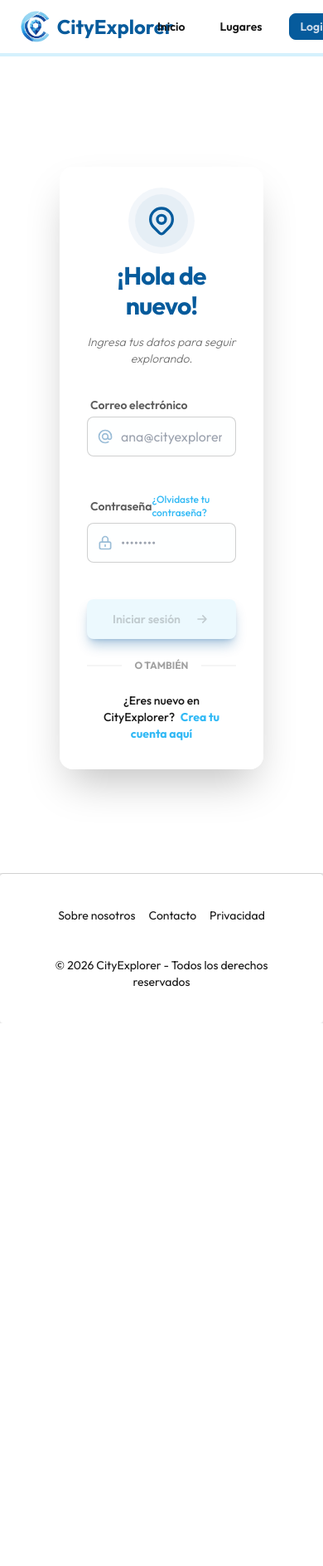
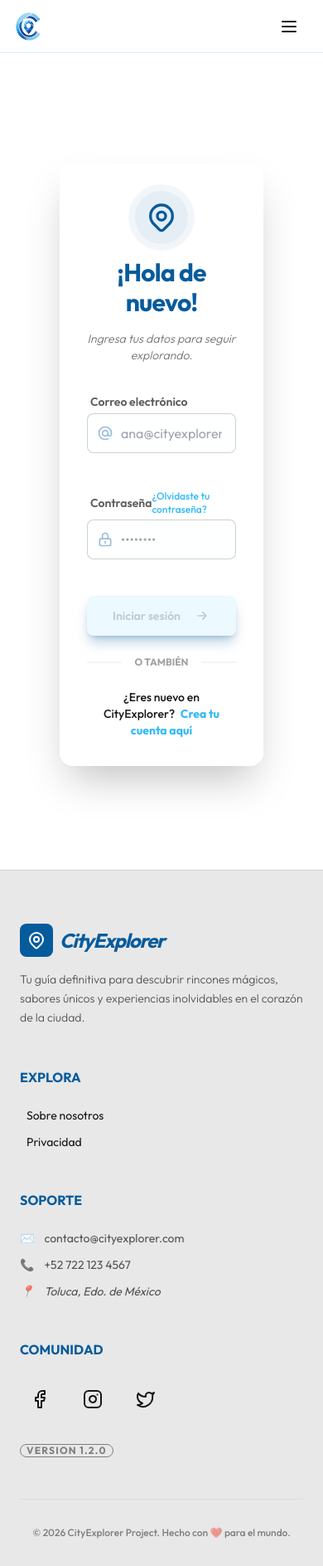
Before and after one commit to Sant25A/cityexplorer, an Angular app in the folder frontend/angular-app/: page /login in a window 390 px wide. Shown: the whole page at 83% size. Before the commit the page ends 1233 px from the top, so only its background shows below. Built offline with nearby package versions, Linux system fonts and the light colour scheme.

Commit message:
Frontend: Mejoras en el footer y el nav

```diff
--- a/frontend/angular-app/src/app/layout/footer/footer.component.css
+++ b/frontend/angular-app/src/app/layout/footer/footer.component.css
@@ -0,0 +1,14 @@
+@keyframes fade-in {
+  from {
+    opacity: 0;
+    transform: translateY(10px);
+  }
+  to {
+    opacity: 1;
+    transform: translateY(0);
+  }
+}
+
+.animate-fade-in {
+  animation: fade-in 0.3s ease-in-out;
+}
--- a/frontend/angular-app/src/app/layout/footer/footer.component.html
+++ b/frontend/angular-app/src/app/layout/footer/footer.component.html
@@ -1,10 +1,85 @@
-<footer class="footer footer-center p-10 bg-base-100 text-base-content rounded border-t border-base-300">
-    <nav class="grid grid-flow-col gap-4">
-        <a class="link link-hover">Sobre nosotros</a>
-        <a class="link link-hover">Contacto</a>
-        <a class="link link-hover">Privacidad</a>
-    </nav>
-    <aside>
-        <p>© 2026 CityExplorer - Todos los derechos reservados</p>
-    </aside>
+<footer class="text-base-content border-t border-base-300 pt-16 pb-8 px-6">
+  <div class="max-w-7xl mx-auto grid grid-cols-1 md:grid-cols-2 lg:grid-cols-4 gap-12 mb-12">
+
+    <div class="space-y-4">
+      <div class="flex items-center gap-2">
+        <div class="p-2 bg-primary rounded-lg">
+          <svg xmlns="http://www.w3.org/2000/svg" class="h-6 w-6 text-white" fill="none" viewBox="0 0 24 24" stroke="currentColor">
+            <path stroke-linecap="round" stroke-linejoin="round" stroke-width="2" d="M17.657 16.657L13.414 20.9a1.998 1.998 0 01-2.827 0l-4.244-4.243a8 8 0 1111.314 0z" />
+            <path stroke-linecap="round" stroke-linejoin="round" stroke-width="2" d="M15 11a3 3 0 11-6 0 3 3 0 016 0z" />
+          </svg>
+        </div>
+        <span class="text-2xl font-black tracking-tighter text-primary italic">CityExplorer</span>
+      </div>
+      <p class="text-sm opacity-70 leading-relaxed font-light">
+        Tu guía definitiva para descubrir rincones mágicos, sabores únicos y experiencias inolvidables en el corazón de la ciudad.
+      </p>
+    </div>
+
+    <div>
+      <h3 class="footer-title opacity-100 text-primary mb-6">Explora</h3>
+      <div class="flex flex-col gap-3">
+        <button (click)="toggleSection('about')" class="link link-hover text-sm flex items-center gap-2 group">
+          <span class="h-1 w-0 bg-secondary transition-all group-hover:w-2"></span> Sobre nosotros
+        </button>
+        <button (click)="toggleSection('privacy')" class="link link-hover text-sm flex items-center gap-2 group">
+          <span class="h-1 w-0 bg-secondary transition-all group-hover:w-2"></span> Privacidad
+        </button>
+      </div>
+    </div>
+
+    <div>
+      <h3 class="footer-title opacity-100 text-primary mb-6">Soporte</h3>
+      <div class="space-y-3 text-sm">
+        <p class="flex items-center gap-3 opacity-70">
+          <span class="text-secondary">✉️</span> contacto@cityexplorer.com
+        </p>
+        <p class="flex items-center gap-3 opacity-70">
+          <span class="text-secondary">📞</span> +52 722 123 4567
+        </p>
+        <p class="flex items-center gap-3 opacity-70 italic">
+          <span class="text-secondary">📍</span> Toluca, Edo. de México
+        </p>
+      </div>
+    </div>
+
+    <div>
+      <h3 class="footer-title opacity-100 text-primary mb-6">Comunidad</h3>
+      <div class="flex gap-4">
+        <a href="#" class="btn btn-ghost btn-circle hover:bg-primary hover:text-white transition-all duration-500">
+          <svg xmlns="http://www.w3.org/2000/svg" width="24" height="24" viewBox="0 0 24 24" fill="none" stroke="currentColor" stroke-width="2" stroke-linecap="round" stroke-linejoin="round"><path d="M18 2h-3a5 5 0 0 0-5 5v3H7v4h3v8h4v-8h3l1-4h-4V7a1 1 0 0 1 1-1h3z"/></svg>
+        </a>
+        <a href="#" class="btn btn-ghost btn-circle hover:bg-secondary hover:text-white transition-all duration-500">
+          <svg xmlns="http://www.w3.org/2000/svg" width="24" height="24" viewBox="0 0 24 24" fill="none" stroke="currentColor" stroke-width="2" stroke-linecap="round" stroke-linejoin="round"><rect width="20" height="20" x="2" y="2" rx="5" ry="5"/><path d="M16 11.37A4 4 0 1 1 12.63 8 4 4 0 0 1 16 11.37z"/><line x1="17.5" x2="17.51" y1="6.5" y2="6.5"/></svg>
+        </a>
+        <a href="#" class="btn btn-ghost btn-circle hover:bg-accent hover:text-white transition-all duration-500">
+          <svg xmlns="http://www.w3.org/2000/svg" width="24" height="24" viewBox="0 0 24 24" fill="none" stroke="currentColor" stroke-width="2" stroke-linecap="round" stroke-linejoin="round"><path d="M22 4s-.7 2.1-2 3.4c1.6 10-9.4 17.3-18 11.6 2.2.1 4.4-.6 6-2C3 15.5.5 9.6 3 5c2.2 2.6 5.6 4.1 9 4-.9-4.2 4-6.6 7-3.8 1.1 0 3-1.2 3-1.2z"/></svg>
+        </a>
+      </div>
+      <div class="mt-6">
+        <span class="badge badge-outline badge-sm opacity-50 font-bold tracking-widest uppercase">Version 1.2.0</span>
+      </div>
+    </div>
+  </div>
+
+  <div *ngIf="activeSection" class="max-w-4xl mx-auto bg-base-100 p-8 rounded-3xl border border-primary/10 shadow-xl mb-12 animate-fade-in-up">
+    <div class="flex justify-between items-start mb-4">
+      <h3 class="text-2xl font-black text-primary capitalize">{{ activeSection === 'about' ? 'Sobre Nosotros' : 'Privacidad' }}</h3>
+      <button (click)="activeSection = null" class="btn btn-xs btn-circle btn-ghost">✕</button>
+    </div>
+
+    <div [ngSwitch]="activeSection">
+      <p *ngSwitchCase="'about'" class="opacity-80 leading-relaxed italic">
+        "CityExplorer nació en el 2026 de la mano de Ana Itzel y Diego Andrade, con el propósito de conectar a las personas con su entorno. Creemos que cada calle tiene una historia y cada café un sabor único que merece ser compartido."
+      </p>
+      <p *ngSwitchCase="'privacy'" class="opacity-80 leading-relaxed text-sm">
+        Tu privacidad es sagrada. En CityExplorer, tus datos de ubicación y preferencias solo se procesan para darte recomendaciones personalizadas. No vendemos tus datos a terceros y usamos cifrado de nivel bancario para proteger tu cuenta.
+      </p>
+    </div>
+  </div>
+
+  <div class="border-t border-base-300 pt-8 flex flex-col md:flex-row justify-between items-center gap-4 text-xs opacity-50 font-medium">
+    <p>© {{ anioActual }} CityExplorer Project. Hecho con ❤️ para el mundo.</p>
+
+  </div>
 </footer>
--- a/frontend/angular-app/src/app/layout/footer/footer.component.ts
+++ b/frontend/angular-app/src/app/layout/footer/footer.component.ts
@@ -1,13 +1,19 @@
 import { Component } from '@angular/core';
+import { CommonModule } from '@angular/common';
 
 @Component({
-    selector: 'app-footer',
-    standalone: true,
-    imports: [],
-    templateUrl: './footer.component.html',
-    styleUrl: './footer.component.css'
+  selector: 'app-footer',
+  standalone: true,
+  imports: [CommonModule],
+  templateUrl: './footer.component.html',
+  styleUrl: './footer.component.css',
 })
+export class FooterComponent {
+  anioActual = new Date().getFullYear();
 
-export class FooterComponent{
-    anioActual = new Date().getFullYear();
+  activeSection: string | null = null;
+
+  toggleSection(section: string) {
+    this.activeSection = this.activeSection === section ? null : section;
+  }
 }
--- a/frontend/angular-app/src/app/layout/navbar/navbar.component.html
+++ b/frontend/angular-app/src/app/layout/navbar/navbar.component.html
@@ -1,37 +1,90 @@
-<nav class="navbar bg-base-100 border-b-4 border-secondary/20 px-6">
+<!-- Desde aqui debe estar el commit diegooooooooo -->
+<nav class="navbar bg-base-100 border-b border-secondary/20 px-4 sm:px-6 md:px-8">
+  <!-- IZQUIERDA (LOGO) -->
   <div class="flex-1">
-    <a routerLink="/" class="flex items-center gap-2 text-2xl font-bold text-primary">
-      <img src="images/CityExplorer.png" alt="Logo" class="w-11 h-10 object-contain" />
-      <span>CityExplorer</span>
+    <a
+      routerLink="/"
+      class="flex items-center gap-2 text-lg sm:text-xl md:text-2xl font-bold text-primary"
+    >
+      <img
+        src="images/CityExplorer.png"
+        alt="Logo"
+        class="w-9 h-9 sm:w-10 sm:h-10 md:w-11 md:h-10 object-contain"
+      />
+      <span class="hidden sm:block">CityExplorer</span>
     </a>
   </div>
 
-  <div class="flex-none gap-2">
+  <!-- MENU DESKTOP -->
+  <div class="hidden md:flex items-center gap-2">
+    <a routerLink="/" class="btn btn-ghost btn-sm md:btn-md">Inicio</a>
+    <a routerLink="/places" class="btn btn-ghost btn-sm md:btn-md">Lugares</a>
 
-    <!-- Siempre visibles -->
-    <a routerLink="/" class="btn btn-ghost">Inicio</a>
-    <a routerLink="/places" class="btn btn-ghost">Lugares</a>
+    <!-- LOGUEADO -->
+    <ng-container *ngIf="isLoggedIn">
+      <a routerLink="/favorites" class="btn btn-ghost btn-sm md:btn-md">Favoritos</a>
+      <a routerLink="/create-place" class="btn btn-ghost btn-sm md:btn-md">Crear</a>
 
-    <!-- SOLO LOGUEADO -->
-    <ng-container *ngIf="isLoggedIn">
-      <a routerLink="/favorites" class="btn btn-ghost">Favoritos</a>
-      <a routerLink="/create-place" class="btn btn-ghost">Crear lugar</a>
-
-      <!-- Usuario -->
-      <span class="ml-2 font-semibold text-primary">
+      <span class="ml-2 text-sm md:text-base font-semibold text-primary">
         👋 {{ user?.username }}
       </span>
 
-      <!-- Logout -->
-      <button (click)="logout()" class="btn btn-error btn-sm ml-2">
-        Logout
-      </button>
+      <button (click)="logout()" class="btn btn-error btn-sm md:btn-md ml-2">Logout</button>
     </ng-container>
 
-    <!-- SOLO NO LOGUEADO -->
+    <!-- NO LOGUEADO -->
     <ng-container *ngIf="!isLoggedIn">
-      <a routerLink="/login" class="btn btn-primary btn-sm ml-2">Login</a>
+      <a routerLink="/login" class="btn btn-primary btn-sm md:btn-md ml-2"> Login </a>
     </ng-container>
+  </div>
 
+  <!-- BOTÓN HAMBURGUESA (MÓVIL) -->
+  <div class="md:hidden">
+    <button (click)="toggleMenu()" class="btn btn-ghost btn-sm">
+      <svg
+        xmlns="http://www.w3.org/2000/svg"
+        class="h-6 w-6"
+        fill="none"
+        viewBox="0 0 24 24"
+        stroke="currentColor"
+      >
+        <path
+          stroke-linecap="round"
+          stroke-linejoin="round"
+          stroke-width="2"
+          d="M4 6h16M4 12h16M4 18h16"
+        />
+      </svg>
+    </button>
   </div>
 </nav>
+
+<!-- MENÚ MÓVIL -->
+<div
+  *ngIf="menuOpen"
+  class="md:hidden px-4 pt-3 pb-4 space-y-2 bg-base-100 border-b border-secondary/20"
+>
+  <a (click)="closeMenu()" routerLink="/" class="block btn btn-ghost w-full text-left">Inicio</a>
+  <a (click)="closeMenu()" routerLink="/places" class="block btn btn-ghost w-full text-left"
+    >Lugares</a
+  >
+
+  <!-- LOGUEADO -->
+  <ng-container *ngIf="isLoggedIn">
+    <a (click)="closeMenu()" routerLink="/favorites" class="block btn btn-ghost w-full text-left"
+      >Favoritos</a
+    >
+    <a (click)="closeMenu()" routerLink="/create-place" class="block btn btn-ghost w-full text-left"
+      >Crear lugar</a
+    >
+
+    <div class="text-sm font-semibold text-primary mt-2">👋 {{ user?.username }}</div>
+
+    <button (click)="logout(); closeMenu()" class="btn btn-error w-full mt-2">Logout</button>
+  </ng-container>
+
+  <!-- NO LOGUEADO -->
+  <ng-container *ngIf="!isLoggedIn">
+    <a (click)="closeMenu()" routerLink="/login" class="btn btn-primary w-full mt-2"> Login </a>
+  </ng-container>
+</div>
--- a/frontend/angular-app/src/app/layout/navbar/navbar.component.ts
+++ b/frontend/angular-app/src/app/layout/navbar/navbar.component.ts
@@ -8,13 +8,22 @@ import { CommonModule } from '@angular/common';
   standalone: true,
   imports: [RouterLink, CommonModule],
   templateUrl: './navbar.component.html',
-  styleUrl: './navbar.component.css'
+  styleUrl: './navbar.component.css',
 })
 export class NavbarComponent {
+  menuOpen = false;
+
+  toggleMenu() {
+    this.menuOpen = !this.menuOpen;
+  }
+
+  closeMenu() {
+    this.menuOpen = false;
+  }
 
   constructor(
     public auth: AuthService,
-    private router: Router
+    private router: Router,
   ) {}
 
   get isLoggedIn() {
--- a/frontend/angular-app/src/app/shared/components/place-card/place-card.html
+++ b/frontend/angular-app/src/app/shared/components/place-card/place-card.html
@@ -33,7 +33,7 @@
     </div>
 
     <p class="text-sm font-light line-clamp-2 italic">
-      Perfecto <strong> {{ place.category }} </strong> para descubrir en {{ place.location.city }}.
+      Perfect@ <strong> {{ place.category }} </strong> para descubrir en {{ place.location.city }}.
     </p>
 
     <div class="card-actions justify-end mt-6">
```
